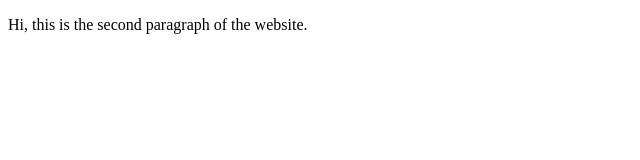
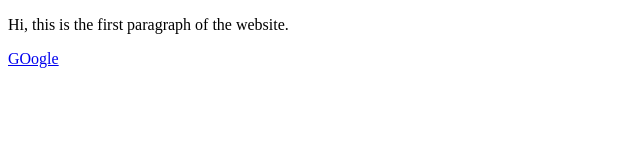
Before and after one commit to ajiteshdas/testWebsite, a plain HTML site: page index.html in a window 1280 px wide. Shown: the whole page, without its empty margins (0-640 px from the left). Drawn offline with Linux system fonts and the light colour scheme.

Commit message:
Update index.html

```diff
--- a/index.html
+++ b/index.html
@@ -7,6 +7,7 @@
     <title>Document</title>
 </head>
 <body>
-    <p>Hi, this is the second paragraph of the website.</p>
+    <p>Hi, this is the first paragraph of the website.</p>
+    <a href="google.com">GOogle</a>
 </body>
 </html>
```
